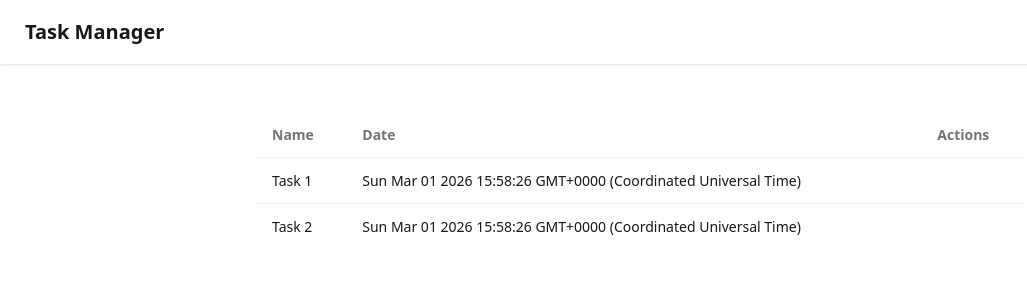
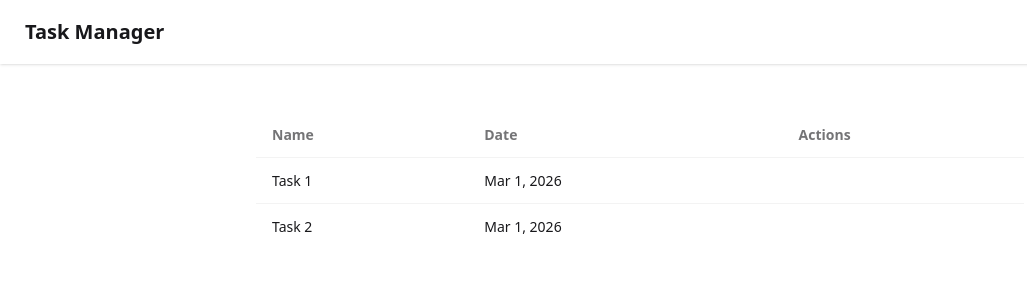
Before and after one commit to ngDevsAndFriends/aaa-angular-demo, an Angular app: page / in a window 1280 px wide. Shown: the top 300 px of the page, without its empty margins (0-1027 px from the left). Built offline with nearby package versions, Linux system fonts and the light colour scheme.

Commit message:
use the builtin data pipe to format the createdAt date

```diff
--- a/src/app/task-list/task-list.html
+++ b/src/app/task-list/task-list.html
@@ -10,7 +10,7 @@
     @for (task of tasks(); track task.id) {
       <tr>
         <td>{{ task.title }}</td>
-        <td>{{ task.createdAt }}</td>
+        <td>{{ task.createdAt | date }}</td>
         <td></td>
       </tr>
     }
--- a/src/app/task-list/task-list.ts
+++ b/src/app/task-list/task-list.ts
@@ -1,10 +1,11 @@
 import { Component, signal, WritableSignal } from '@angular/core';
 import {Task} from '../models/task.model';
 import {v4 as uuid} from 'uuid';
+import {DatePipe} from '@angular/common';
 
 @Component({
   selector: 'app-task-list',
-  imports: [],
+  imports: [DatePipe],
   templateUrl: './task-list.html',
   styleUrl: './task-list.css',
 })
```
